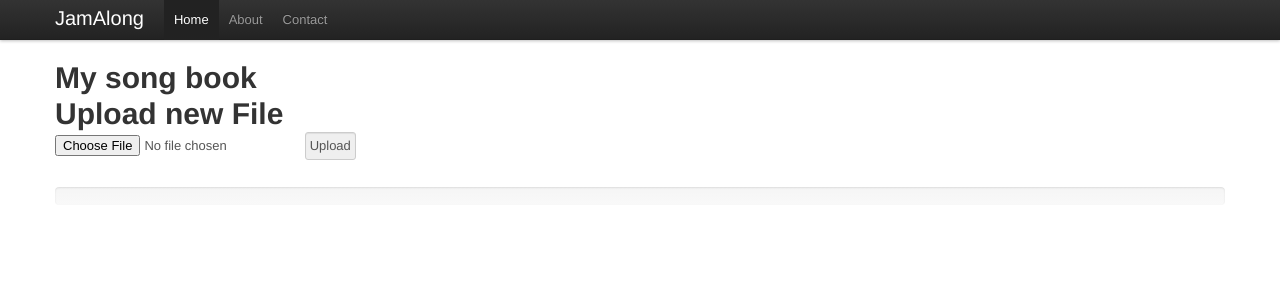
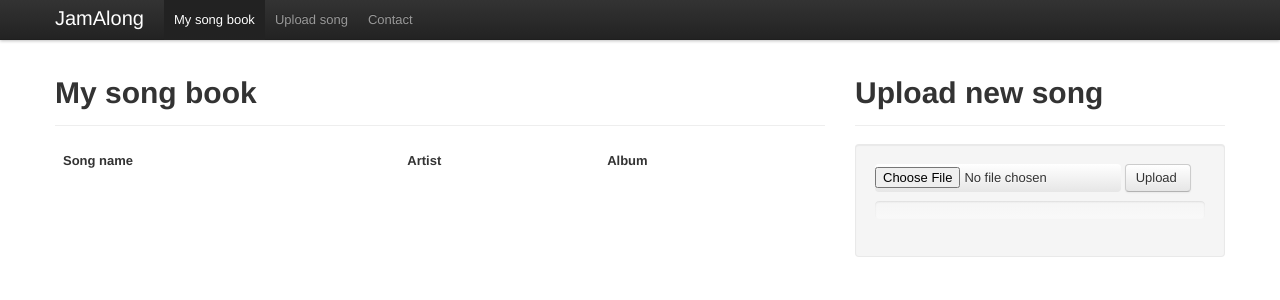
Before and after one commit to OrnIngvar/guitarparty, a Flask app: page / in a window 1280 px wide. Shown: the top 300 px of the page. Run offline with Flask 2, Linux system fonts and the light colour scheme; lists and menus that the app fills with data are empty; some libraries are stand-ins or nearby versions.

Commit message:
miklar breytingar á útliti

```diff
--- a/templates/index.html
+++ b/templates/index.html
@@ -30,10 +30,12 @@
     <script src="http://malsup.github.com/jquery.form.js"></script>
      <script>
         $(document).ready(function () {
+
             var bar = $('.bar');
             var percent = $('.percent');
             var status = $('#status');
 
+            function getSongs() {
                 $.getJSON("http://127.0.0.1:5000/api/song/",
             {
                 format: "json"
@@ -44,14 +46,20 @@
 
                 items = json.objects;
 
+                $('.table > tbody').remove();
+
                 for (var i = 0; i < items.length; i++){
                     console.log(items[i].title);
-                    elem.push('<li id="song_id_' + items[i].id + '">title: ' + items[i].title + '</li>');
+                    elem.push('<tr><td>' + items[i].title + '</td>'+
+                            '<td>' + items[i].artist + '</td>'+
+                            '<td>' + items[i].album + '</td>'+
+                            '</tr>');
                 }
-            $('<ul/>', {
-                'class': 'my_song_book',
+                $('<tbody/>', {
                     html: elem.join('')
-                }).appendTo('#songs');
+                    }).appendTo('.table');
+                });
+            }
 
             $('#upload_form').ajaxForm({
                 beforeSend: function() {
@@ -68,9 +76,11 @@
                 },
                 complete: function(xhr) {
                     status.html(xhr.responseText);
+                    getSongs();
                 }
             });
-            });
+
+            getSongs();
         });
      </script>
   </head>
@@ -88,8 +98,8 @@
           <a class="brand" href="#">JamAlong</a>
           <div class="nav-collapse">
             <ul class="nav">
-              <li class="active"><a href="#">Home</a></li>
-              <li><a href="#about">About</a></li>
+              <li class="active"><a href="#">My song book</a></li>
+              <li><a href="#about">Upload song</a></li>
               <li><a href="#contact">Contact</a></li>
             </ul>
           </div><!--/.nav-collapse -->
@@ -98,24 +108,40 @@
     </div>
 
     <div class="container">
-
+        <div class="row">
+            <div class="span8">
+                <div class="page-header">
                     <h1>My song book</h1>
-      <div id="songs"></div>
+                </div>
+                <table class="table">
+                  <thead>
+                    <tr>
+                      <th>Song name</th>
+                      <th>Artist</th>
+                      <th>Album</th>
+                    </tr>
+                  </thead>
+                </table>
                 <div id="result"></div>
+            </div>
+            <div class="span4">
                 <div id="upload">
-            <title>Upload new File</title>
-            <h1>Upload new File</h1>
-            <form id="upload_form" action="/api/songs/upload" enctype=multipart/form-data>
-                <p><input type=file name=file>
-                    <input type=submit value=Upload>
+                    <div class="page-header">
+                        <h1>Upload new song</h1>
+                    </div>
+                    <form class="well form-inline" id="upload_form" action="/api/songs/upload" enctype="multipart/form-data">
+                        <input type="file" class="btn" name="file" >
+                        <input type="submit" class="btn" value="Upload ">
+                        <p>
+                        <div class="progress progress-striped">
+                            <div class="bar" tyle="width: 40%;"></div >
+                        </div>
+                        <div id="status"></div>
+                        </p>
                     </form>
                 </div>
-        <div class="progress">
-            <div class="bar"></div >
-            <div class="percent">0%</div >
             </div>
-
-        <div id="status"></div>
+        </div>
     </div> <!-- /container -->
 
     <!-- Le javascript
```
Also changed, not shown: jamalong.db. Lines whose indentation alone changed are shown as unchanged.
